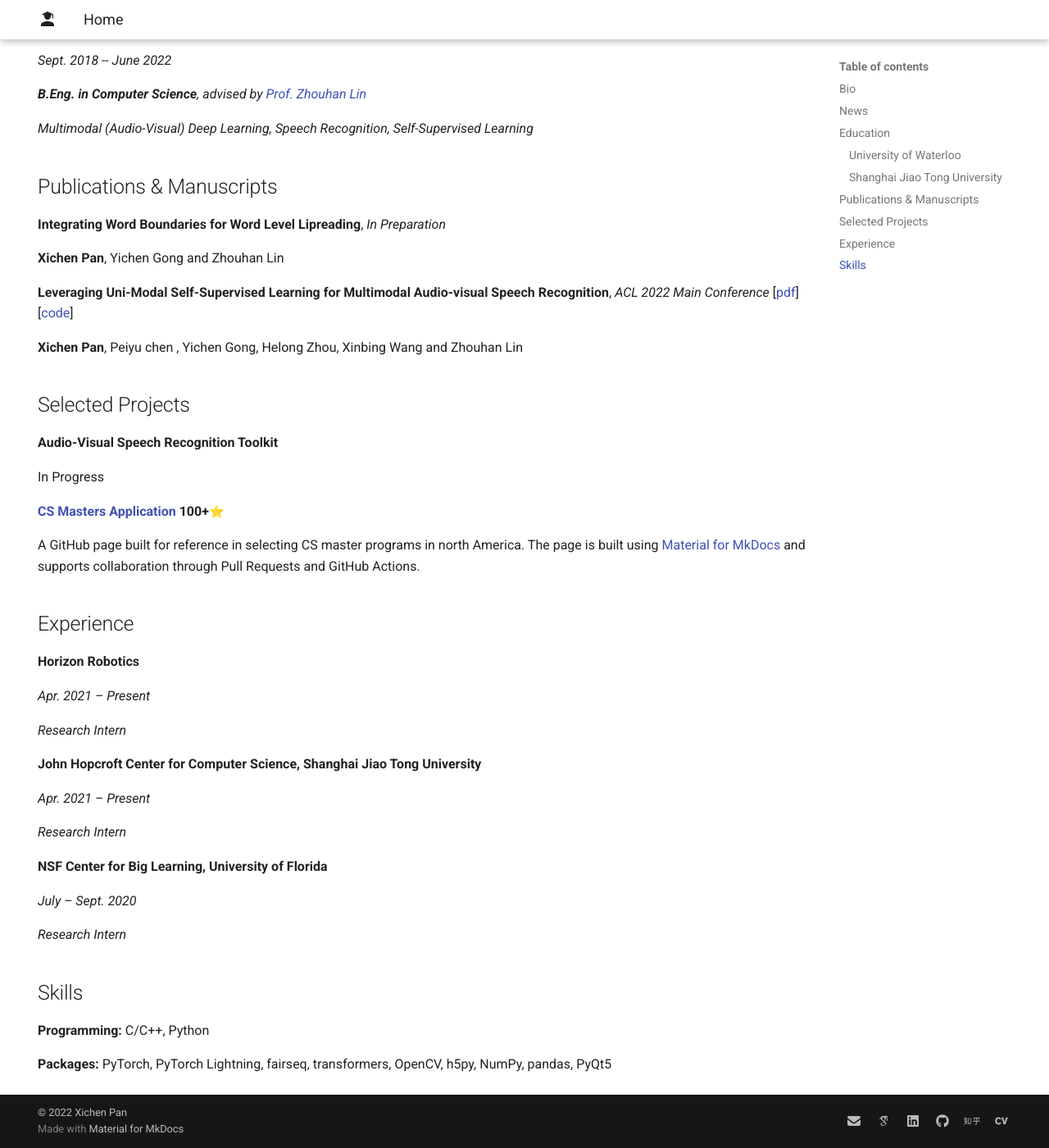
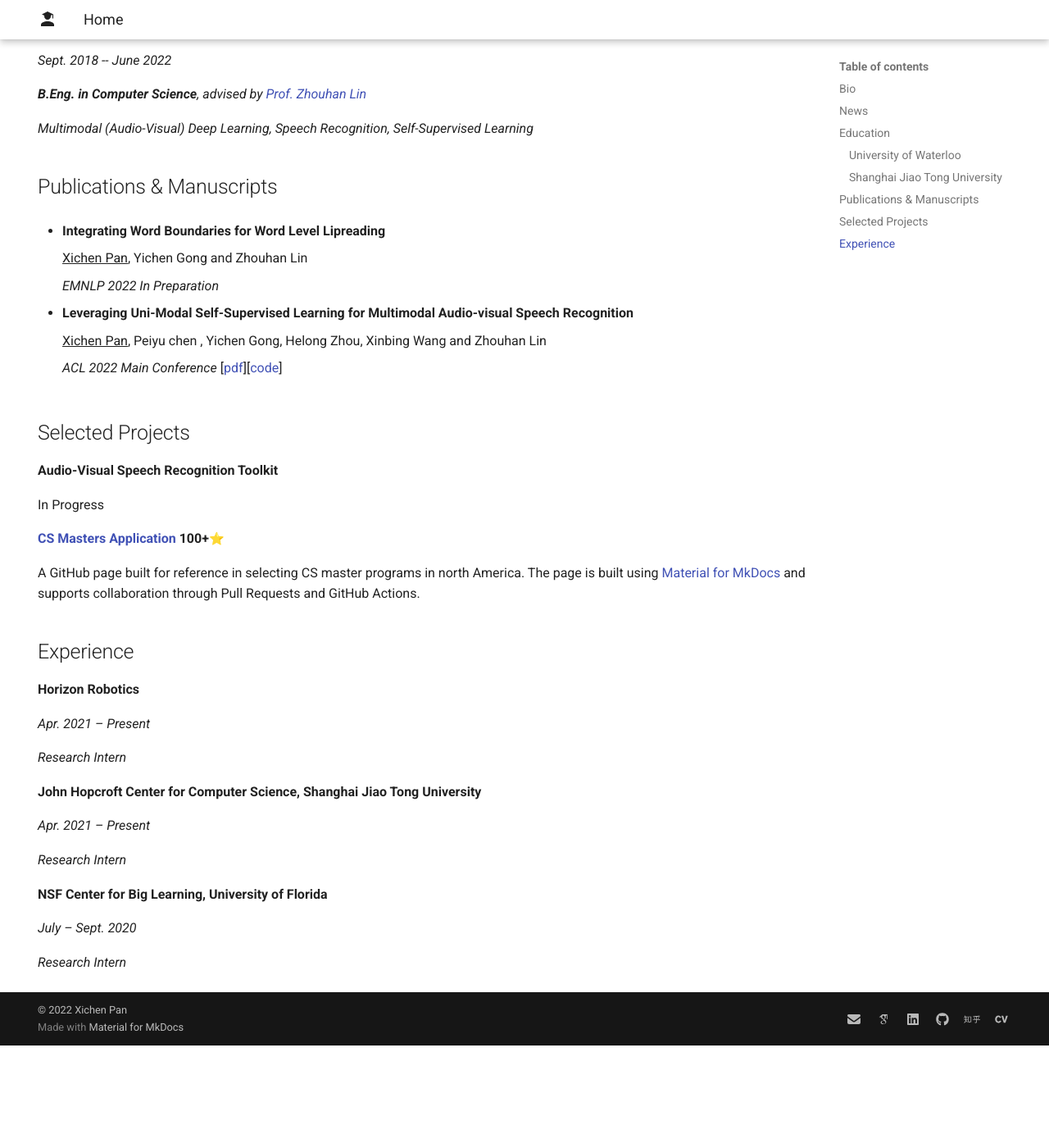
Before and after one commit to xichenpan/xichenpan.github.io, an MkDocs documentation site: the page built from docs/index.md, in a window 1280 px wide and 1400 px high, scrolled down 896 px. Shown: the whole window at 82% size. Built offline with MkDocs 1.6.1 and Material for MkDocs 9.7.7, drawn with Linux system fonts in a browser that asks for light colours; emoji names are drawn with the system emoji font; after the commit the page ends 2171 px from its top, so only the background shows below that.

Commit message:
Update index.md

```diff
--- a/docs/index.md
+++ b/docs/index.md
@@ -39,13 +39,17 @@ Email: [xcpan [dot] mail [at] gmail [dot] com](mailto:xcpan.mail@gmail.com)
 
 ## Publications & Manuscripts
 
-**Integrating Word Boundaries for Word Level Lipreading**, *In Preparation*
+* **Integrating Word Boundaries for Word Level Lipreading**
 
-**Xichen Pan**, Yichen Gong and Zhouhan Lin
+	<u>Xichen Pan</u>, Yichen Gong and Zhouhan Lin
 
-**Leveraging Uni-Modal Self-Supervised Learning for Multimodal Audio-visual Speech Recognition**, *ACL 2022 Main Conference* [[pdf](https://arxiv.org/abs/2203.07996)][[code](https://github.com/LUMIA-Group/Leveraging-Self-Supervised-Learning-for-AVSR)]
+	*EMNLP 2022 In Preparation*
 
-**Xichen Pan**, Peiyu chen , Yichen Gong, Helong Zhou, Xinbing Wang and Zhouhan Lin
+* **Leveraging Uni-Modal Self-Supervised Learning for Multimodal Audio-visual Speech Recognition**
+
+	<u>Xichen Pan</u>, Peiyu chen , Yichen Gong, Helong Zhou, Xinbing Wang and Zhouhan Lin
+
+	*ACL 2022 Main Conference* [[pdf](https://arxiv.org/abs/2203.07996)][[code](https://github.com/LUMIA-Group/Leveraging-Self-Supervised-Learning-for-AVSR)]
 
 ## Selected Projects
 
@@ -75,9 +79,3 @@ A GitHub page built for reference in selecting CS master programs in north Ameri
 *July – Sept. 2020*
 
 *Research Intern*
-
-## Skills
-
-**Programming:** C/C++, Python
-
-**Packages:** PyTorch, PyTorch Lightning, fairseq, transformers, OpenCV, h5py, NumPy, pandas, PyQt5
```
